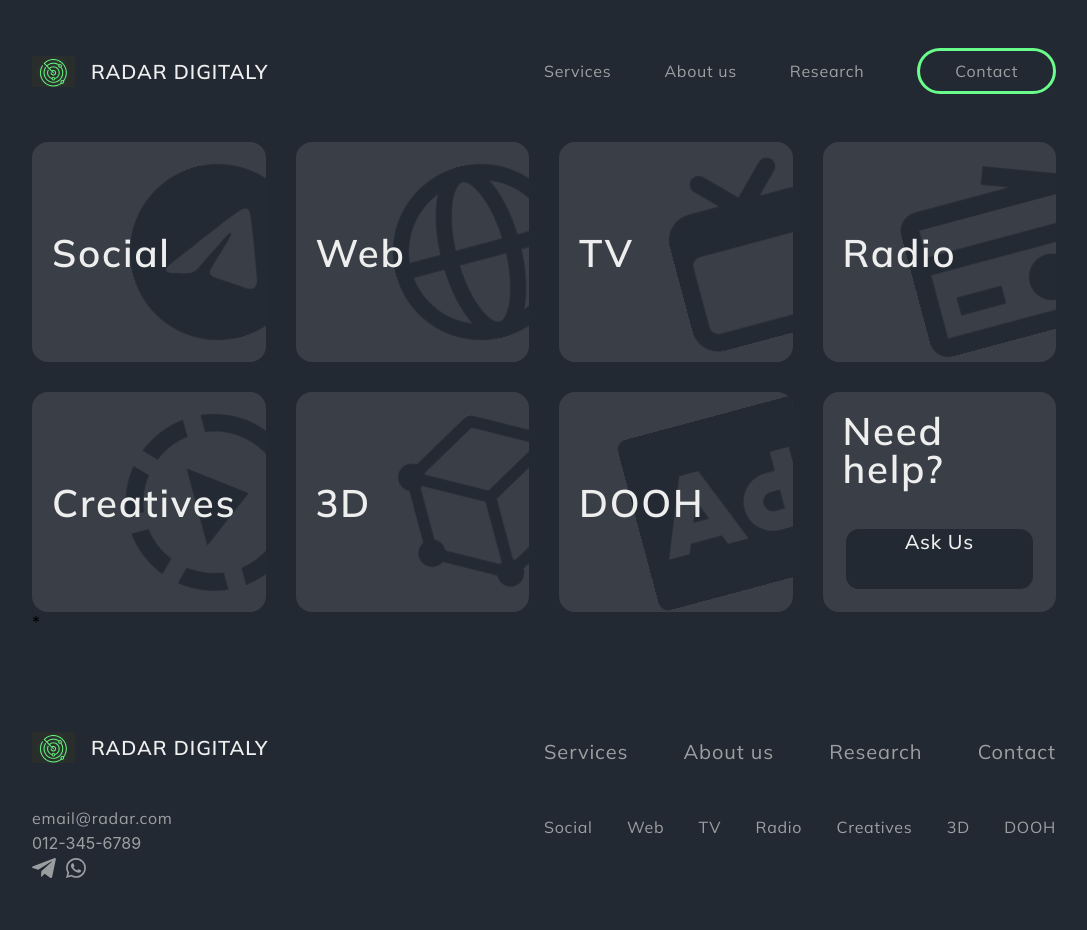
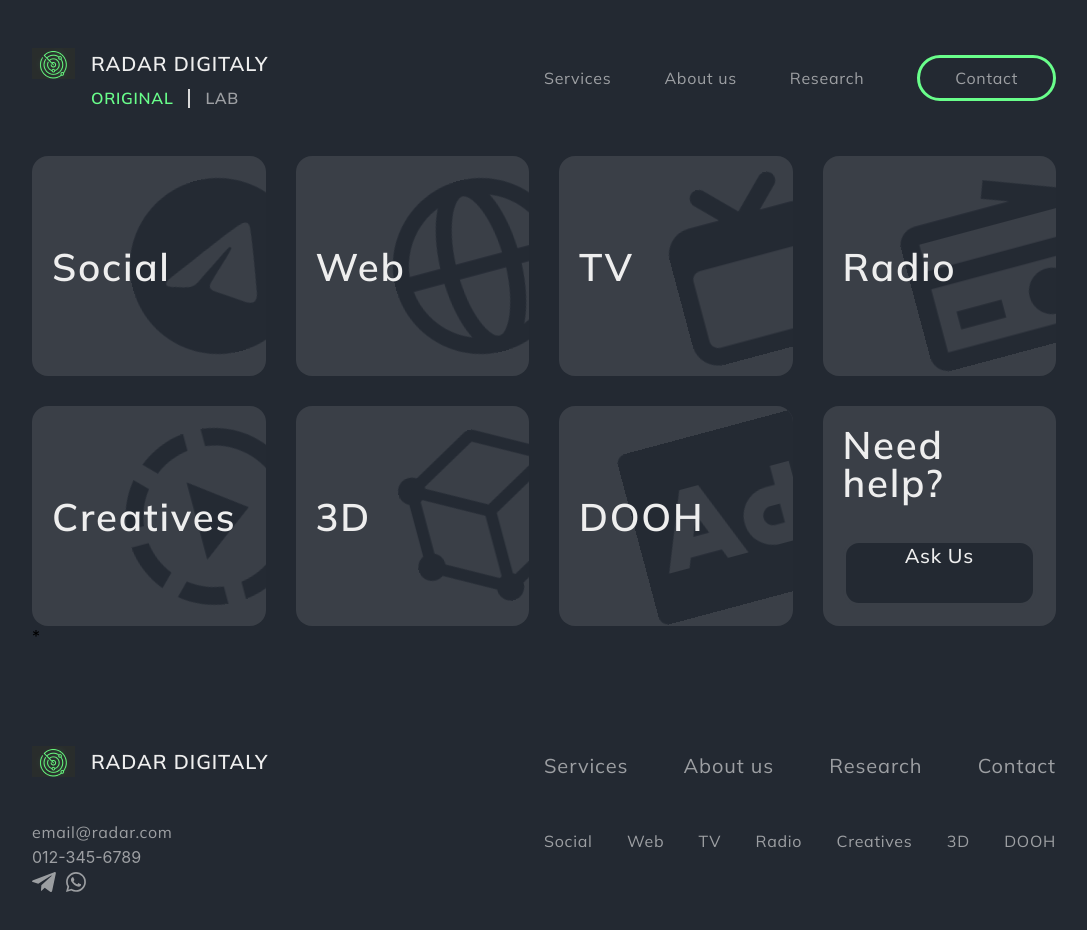
Before and after one commit to matveisch/radar-next, a Next.js app: page /services in a window 1280 px wide. Shown: the top 930 px of the page, without its empty margins (96-1183 px from the left). Built offline with nearby package versions, Linux system fonts and the light colour scheme.

Commit message:
lab-page

```diff
--- /dev/null
+++ b/components/AppSwitcher/AppSwitcher.module.scss
@@ -0,0 +1,25 @@
+.appSwitcher {
+  display: flex;
+  gap: 15px;
+  margin-top: 10px;
+  margin-left: calc(43px + 16px);
+
+  a {
+    font-family: 'Mulish', serif;
+    font-style: normal;
+    font-weight: 600;
+    font-size: 16px;
+    line-height: 116.5%;
+    letter-spacing: 0.045em;
+    text-transform: uppercase;
+    color: rgba(238, 238, 238, 0.6);
+    margin: 0;
+    cursor: pointer;
+  }
+
+  .separator {
+    height: 19px;
+    width: 2px;
+    background-color: #D9D9D9;
+  }
+}
--- /dev/null
+++ b/components/AppSwitcher/AppSwitcher.tsx
@@ -0,0 +1,23 @@
+import { useRouter } from 'next/router';
+import styles from './AppSwitcher.module.scss';
+import Link from 'next/link';
+
+function AppSwitcher() {
+  const router = useRouter();
+  const { pathname } = router;
+  console.log(pathname);
+
+  return (
+    <div className={styles.appSwitcher}>
+      <Link href="/" style={pathname === '/lab' ? undefined : { color: '#69FE8B' }}>
+        ORIGINAL
+      </Link>
+      <div className={styles.separator} />
+      <Link href="/lab" style={pathname === '/lab' ? { color: '#B338FF' } : undefined}>
+        LAB
+      </Link>
+    </div>
+  );
+}
+
+export default AppSwitcher;
--- a/components/navbar/Navbar.module.scss
+++ b/components/navbar/Navbar.module.scss
@@ -1,5 +1,5 @@
 @import "../../styles/variables.module";
-@import "../../styles//breakpoints.module";
+@import "../../styles/breakpoints.module";
 
 #navbar {
   display: flex;
--- a/components/navbar/Navbar.tsx
+++ b/components/navbar/Navbar.tsx
@@ -1,42 +1,42 @@
-import Link from "next/link";
+import Link from 'next/link';
 
-import NavbarButton from "../../ui/navbar-button/NavbarButton";
-import BurgerMenu from "../../ui/burger-menu-path/BurgerMenu";
-import { motion, useCycle } from "framer-motion";
-import Image from "next/image";
-import logo from "../../images/logo.png";
-import burger from "../../images/burger.svg";
-import styles from "./Navbar.module.scss";
-import { useContext, useRef, useEffect } from "react";
-import { cardIdContextType, idContext } from "../Layout";
-import { NodeNextRequest } from "next/dist/server/base-http/node";
+import NavbarButton from '../../ui/navbar-button/NavbarButton';
+import BurgerMenu from '../../ui/burger-menu-path/BurgerMenu';
+import { motion, useCycle } from 'framer-motion';
+import Image from 'next/image';
+import logo from '../../images/logo.png';
+import styles from './Navbar.module.scss';
+import React, { useContext, useRef, useEffect } from 'react';
+import { cardIdContextType, idContext } from '../Layout';
+import AppSwitcher from '../AppSwitcher/AppSwitcher';
 
 interface Props {
   wrapperRef: React.RefObject<HTMLDivElement>;
   showOptions: boolean;
   setShowOptions: React.Dispatch<React.SetStateAction<boolean>>;
 }
+
 const background = {
   open: {
-    height: "auto",
-    boxShadow: "0px 100px 90px 0px rgba(0, 0, 0, 0.5)",
+    height: 'auto',
+    boxShadow: '0px 100px 90px 0px rgba(0, 0, 0, 0.5)',
   },
   closed: {
     height: 0,
   },
 };
+
 const navMenu = {
   open: {
-    dislay: "block",
-
+    dislay: 'block',
     transition: { staggerChildren: 0.07, delayChildren: 0.2 },
   },
   closed: {
-    dislay: "none",
-
+    dislay: 'none',
     transition: { staggerChildren: 0.05, staggerDirection: -1 },
   },
 };
+
 const navItem = {
   open: {
     y: 0,
@@ -56,39 +56,31 @@ const navItem = {
 
 export default function Navbar() {
   const { setCardId } = useContext(idContext) as cardIdContextType;
-
-  // function handleOptionClick() {
-  //   setShowOptions(false);
-  // }
   const [isOpen, toggleOpen] = useCycle(false, true);
   useEffect(() => {
-    isOpen
-      ? (document.body.style.overflow = "hidden")
-      : (document.body.style.overflow = "unset");
+    isOpen ? (document.body.style.overflow = 'hidden') : (document.body.style.overflow = 'unset');
   }, [isOpen]);
-  const containerRef = useRef(null);
 
   return (
     <nav id={styles.navbar} onClick={() => setCardId(null)}>
+      <div>
         <Link href="/">
           <div id={styles.logo}>
             <Image src={logo} alt="logo" />
             <h1 className="H3">radar digitaly</h1>
           </div>
         </Link>
+        <AppSwitcher />
+      </div>
       <div id={styles.navbarLinks}>
-        <NavbarButton buttonName={"Services"} linkTo={"/services"} />
-        <NavbarButton buttonName={"About us"} linkTo={"/"} />
-        <NavbarButton buttonName={"Research"} linkTo={"/"} />
+        <NavbarButton buttonName={'Services'} linkTo={'/services'} />
+        <NavbarButton buttonName={'About us'} linkTo={'/'} />
+        <NavbarButton buttonName={'Research'} linkTo={'/'} />
         <div id={styles.contactBtn}>
-          <NavbarButton buttonName={"Contact"} linkTo={"/contact"} />
+          <NavbarButton buttonName={'Contact'} linkTo={'/contact'} />
         </div>
       </div>
-      <motion.div
-        id={styles.mobileNav}
-        initial={false}
-        animate={isOpen ? "open" : "closed"}
-      >
+      <motion.div id={styles.mobileNav} initial={false} animate={isOpen ? 'open' : 'closed'}>
         <BurgerMenu toggle={() => toggleOpen()} />
         <motion.div
           drag="y"
@@ -98,20 +90,19 @@ export default function Navbar() {
           dragMomentum={false}
           id={styles.mobileNavBG}
           variants={background}
-          onClick={() => toggleOpen()}
-        >
+          onClick={() => toggleOpen()}>
           <motion.ul id={styles.mobileNavUl} variants={navMenu}>
             <motion.li className={styles.mobileNavLi} variants={navItem}>
-              <NavbarButton buttonName={"Services"} linkTo={"/services"} />
+              <NavbarButton buttonName={'Services'} linkTo={'/services'} />
             </motion.li>
             <motion.li className={styles.mobileNavLi} variants={navItem}>
-              <NavbarButton buttonName={"About us"} linkTo={"/"} />
+              <NavbarButton buttonName={'About us'} linkTo={'/'} />
             </motion.li>
             <motion.li className={styles.mobileNavLi} variants={navItem}>
-              <NavbarButton buttonName={"Research"} linkTo={"/"} />
+              <NavbarButton buttonName={'Research'} linkTo={'/'} />
             </motion.li>
             <motion.li className={styles.mobileNavLi} variants={navItem}>
-              <NavbarButton buttonName={"Contact"} linkTo={"/contact"} />
+              <NavbarButton buttonName={'Contact'} linkTo={'/contact'} />
             </motion.li>
           </motion.ul>
         </motion.div>
```
Also changed, not shown: pages/lab/index.tsx (added, +17 -0 lines), pages/main/index.tsx (+7 -8 lines), .prettierrc.json (added), 2 other files (tests, documents, lock files or other folders). Lines whose indentation alone changed are shown as unchanged.
